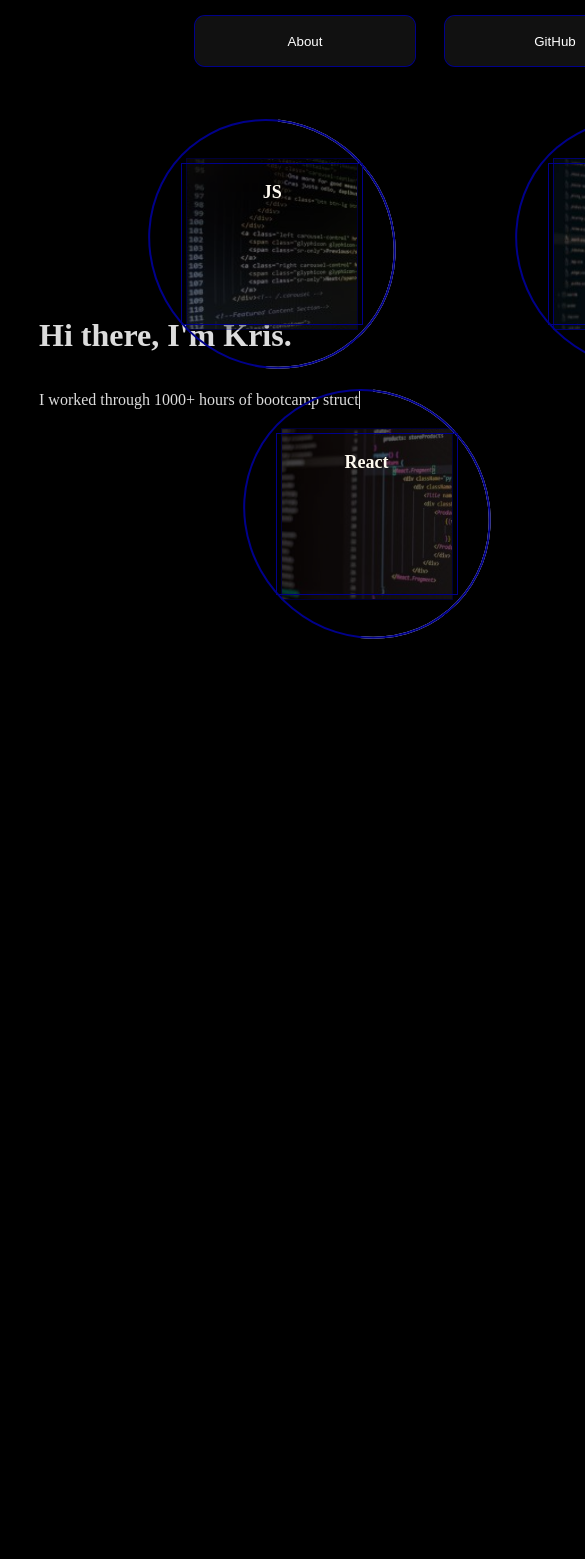
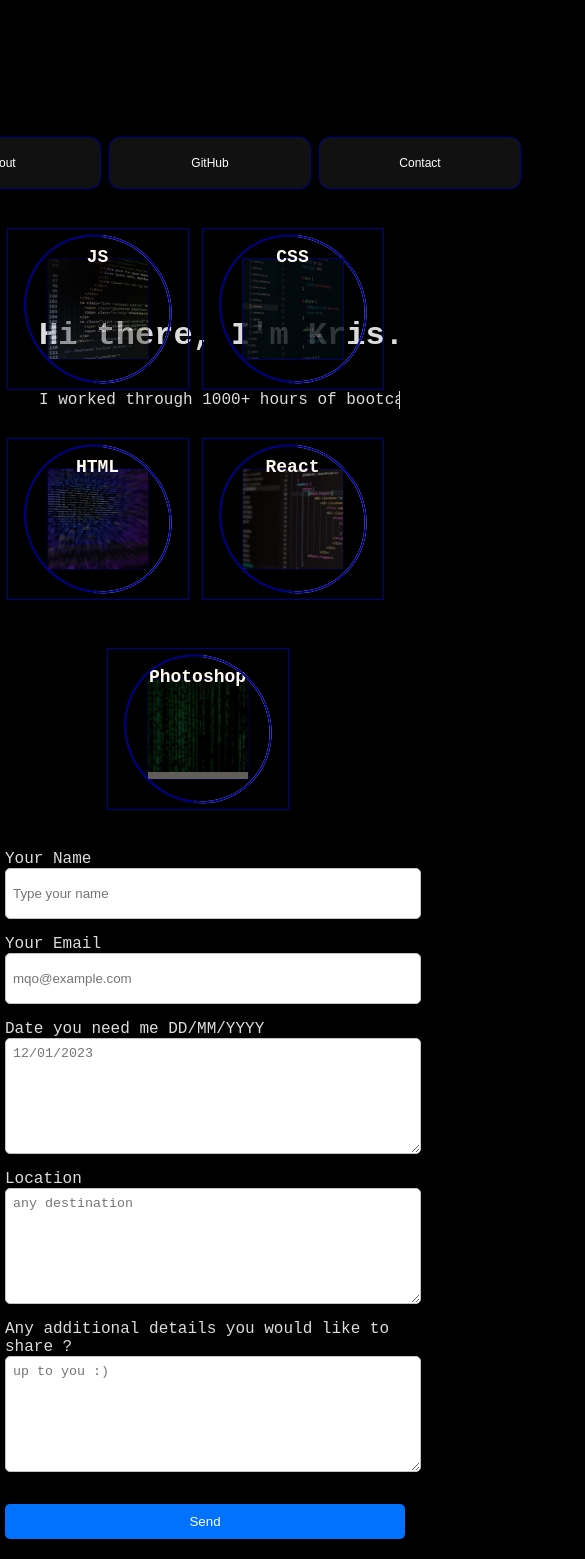
Before and after one commit to kriskris79/my-blackandwhitedev.com-website, a React (Create React App) app in the folder mywebsite/: page / in a window 390 px wide. Shown: the top 1559 px of the page, 585 px wide, since content can reach past the window. Before the commit the page ends 844 px from the top, so only its background shows below. Built offline with nearby package versions, Linux system fonts and the light colour scheme.

Commit message:
contactform

```diff
--- a/mywebsite/package.json
+++ b/mywebsite/package.json
@@ -3,9 +3,11 @@
   "version": "0.1.0",
   "private": true,
   "dependencies": {
+    "@emailjs/browser": "^3.10.0",
     "@testing-library/jest-dom": "^5.16.5",
     "@testing-library/react": "^13.4.0",
     "@testing-library/user-event": "^13.5.0",
+    "emailjs-com": "^3.2.0",
     "react": "^18.2.0",
     "react-dom": "^18.2.0",
     "react-scripts": "5.0.1",
--- a/mywebsite/src/App.css
+++ b/mywebsite/src/App.css
@@ -49,3 +49,14 @@ background-color:black;
     align-items: center;
     background-color: black;
 }
+
+.grid5 {
+    /*height: 400px;*/
+    display: flex;
+    /*flex-wrap: wrap;*/
+    flex-direction: row;
+    align-content: flex-start;
+    justify-content: space-around;
+    align-items: center;
+    background-color: black;
+}
--- a/mywebsite/src/App.js
+++ b/mywebsite/src/App.js
@@ -4,6 +4,7 @@ import './App.css';
 import Navbar from "./components/Navbar";
 import Jobskills from "./components/Jobskills";
 import Textanimation from "./components/Textanimation";
+import Contact from "./components/Contact";
 
 function App() {
     return (
@@ -14,6 +15,7 @@ function App() {
             <div className="grid3"><Textanimation/></div>
             {/*<div className="grid3">grid3 </div>*/}
             <div className="grid4"><Jobskills/></div>
+            <div className="grid5"><Contact/></div>
         </div>
     );
 }
--- /dev/null
+++ b/mywebsite/src/components/Contact.css
@@ -0,0 +1,58 @@
+.StyledContactForm {
+    /* width: 1400px; */
+    display: flex;
+    align-items: center;
+    align-content: center;
+    flex-direction: column;
+}
+
+form {
+    display: flex;
+    align-items: flex-start;
+    flex-direction: column;
+    width: 400px;
+    font-size: 16px;
+    margin-left: 20px;
+}
+
+input {
+    width: 100%;
+    height: 35px;
+    padding: 7px;
+    outline: none;
+    border-radius: 5px;
+    border: 1px solid #c3c3c3;
+}
+
+input:focus {
+    border: 2px solid #0072ff;
+}
+
+textarea {
+    max-width: 100%;
+    min-width: 100%;
+    width: 100%;
+    max-height: 100px;
+    min-height: 100px;
+    padding: 7px;
+    outline: none;
+    border-radius: 5px;
+    border: 1px solid #c3c3c3;
+}
+
+textarea:focus {
+    border: 2px solid #0072ff;
+}
+
+label {
+    margin-top: 1rem;
+}
+
+input[type="submit"] {
+    margin-top: 2rem;
+    cursor: pointer;
+    background: #0072ff;
+    color: white;
+    border: none;
+    margin-bottom: 20px;
+}
--- /dev/null
+++ b/mywebsite/src/components/Contact.js
@@ -0,0 +1,62 @@
+import React, { useRef } from "react";
+import './Contact.css';
+import emailjs from "@emailjs/browser";
+
+
+
+const Contact = () => {
+    const form = useRef();
+
+    const sendEmail = (e) => {
+        e.preventDefault();
+
+        emailjs
+            .sendForm(
+                // "service id taken form email services ",
+                "service_mc8ny4g",
+                // " template id taken from email templates",
+                "template_7bjmygn",
+                form.current,
+                // "user id taken from Account API keys public key "
+                "6QhcJ-Zq2pe-_ZHgE"
+            )
+            .then(
+                (result) => {
+                    console.log(result.text);
+                    console.log("message sent")
+                    console.log(form);
+                    console.log(form.current["0"]);
+                    form.current["0"].value = "";
+                    form.current["1"].value = "";
+                    form.current["2"].value = "";
+                    form.current["3"].value = "";
+                    form.current["4"].value = "";
+                },
+                (error) => {
+                    console.log(error.text);
+                    console.log("error please sent your message again!")
+                }
+            );
+    };
+
+    return (
+        <div className="StyledContactForm" id="contact">
+
+            <form ref={form} onSubmit={sendEmail} id="textform ">
+                <label>Your Name</label>
+                <input type="text" name="user_name" aria-label="write your name "  placeholder="Type your name"/>
+                <label>Your Email</label>
+                <input type="email" name="user_email" aria-label="write your email"  placeholder="mqo@example.com"/>
+                <label>Date you need me DD/MM/YYYY</label>
+                <textarea name="date" aria-label="write your date when do you need me " placeholder="12/01/2023"/>
+                <label>Location</label>
+                <textarea name="location" aria-label="write your location "  placeholder="any destination"/>
+                <label>Any additional details you would like to share ? </label>
+                <textarea name="message" aria-label="write the massage  "  placeholder="up to you :) " />
+                <input type="submit" value="Send"   />
+            </form>
+        </div>
+    );
+};
+
+export default Contact;
--- a/mywebsite/src/components/Jobskills.css
+++ b/mywebsite/src/components/Jobskills.css
@@ -5,14 +5,14 @@
 /*Photoshop */
 
 
-/*body {*/
-/*    margin: 0;*/
-/*    background-color: black;*/
-/*    display: flex;*/
-/*    align-items: center;*/
-/*    height: 100vh;*/
-/*    width: 100vw;*/
-/*}*/
+body {
+    margin: 0;
+    background-color: black;
+    display: flex;
+    align-items: center;
+    height: 100vh;
+    width: 100vw;
+}
 
 .container {
     height: 100vh;
@@ -215,3 +215,144 @@ p {
 .fa-plane {
     font-size: 16px;
 }
+
+
+/* Extra small devices (older Phones) */
+@media screen and (max-width: 410px) {
+    body {
+        margin: 0;
+        background-color: black;
+        display: flex;
+        align-items: center;
+        height: 100vh;
+        width: 100vw;
+    }
+
+    .container {
+        height: 100vh;
+        width: 100vw;
+        max-height: 600px;
+        max-width: 100vw;
+        min-height: 600px;
+        min-width: 320px;
+        display: flex;
+        justify-content: center;
+        align-items: center;
+        margin: 0 auto;
+        flex-wrap: wrap;
+    }
+
+    .panel {
+        height: 200px;
+        width: 140px;
+        position: relative;
+        margin: 5px;
+    }
+
+    .panel:last-child {
+        margin-right: 0;
+    }
+
+    .panel:hover .card {
+        filter: blur(1.5);
+    }
+
+    .panel:hover .card1 {
+        background-size: 215% 135%;
+    }
+
+    .panel:hover .card2 {
+        background-size: 115% 115%;
+    }
+
+    .panel:hover .card3 {
+        background-size: 155% 115%;
+    }
+
+    .panel:hover .card4 {
+        background-size: 155% 115%;
+    }
+
+    .panel:hover .card5 {
+        background-size: 155% 115%;
+    }
+
+    .panel:hover .title {
+        color: rgba(255, 255, 255, 0.2);
+    }
+
+    .panel:hover .border {
+        border: 1px solid darkblue;
+    }
+
+    .panel:hover .slide {
+        bottom: 0px;
+    }
+
+    .panel:hover .ring:before,
+    .panel:hover .ring:after {
+        transform: translateX(-50%) translateY(-50%) rotate(720deg);
+    }
+
+    .ring,
+    .card,
+    .border,
+    .slide,
+    .line {
+        display: flex;
+        justify-content: center;
+        align-items: center;
+    }
+
+    .ring {
+        color: #fffbf1;
+        position: absolute;
+        top: 50%;
+        left: 50%;
+        transform: translateX(-50%) translateY(-50%);
+        font-size: 100px;
+    }
+
+    .card {
+        background: #f0ead6;
+        position: relative;
+        transition: all 1s;
+        height: 100px;
+        width: 100px;
+        border: 1px solid darkblue;
+    }
+
+    .card1 {
+        background-image: url("../assets/js.jpg");
+        background-repeat: no-repeat;
+        background-size: 200% 120%;
+        opacity: 0.4;
+    }
+
+    .card2 {
+        background-image: url("../assets/css.jpg");
+        background-repeat: no-repeat;
+        background-size: 100% 100%;
+        opacity: 0.8;
+    }
+
+    .card3 {
+        background-image: url("../assets/html.jpg");
+        background-repeat: no-repeat;
+        background-size: 140% 100%;
+        opacity: 0.4;
+    }
+
+    .card4 {
+        background-image: url("../assets/react.jpg");
+        background-repeat: no-repeat;
+        background-size: 140% 100%;
+        opacity: 0.4;
+    }
+
+    .card5 {
+        background-image: url("../assets/photoshop.jpg");
+        background-repeat: no-repeat;
+        background-size: 140px;
+    }
+}
--- a/mywebsite/src/components/Navbar.css
+++ b/mywebsite/src/components/Navbar.css
@@ -10,8 +10,145 @@
 /*    background: orangered;*/
 /*}*/
 
+/*.glow-on-hover {*/
+/*    width: 220px;*/
+/*    height: 50px;*/
+/*    border: none;*/
+/*    outline: none;*/
+/*    color: #fff;*/
+/*    background: #111;*/
+/*    cursor: pointer;*/
+/*    position: relative;*/
+/*    z-index: 0;*/
+/*    border-radius: 10px;*/
+/*    margin-right: 30px;*/
+/*    box-shadow: 0 0 0 1px darkblue;*/
+
+/*}*/
+
+/*.glow-on-hover:before {*/
+/*    content: '';*/
+/*    background: linear-gradient(45deg, #ff0000, #ff7300, #fffb00, #48ff00, #00ffd5, #002bff, #7a00ff, #ff00c8, #ff0000);*/
+/*    position: absolute;*/
+/*    top: -2px;*/
+/*    left:-2px;*/
+/*    background-size: 400%;*/
+/*    z-index: -1;*/
+/*    filter: blur(5px);*/
+/*    width: calc(100% + 4px);*/
+/*    height: calc(100% + 4px);*/
+/*    animation: glowing 15s linear infinite;*/
+/*    opacity: 0;*/
+/*    transition: opacity .3s ease-in-out;*/
+/*    border-radius: 10px;*/
+/*}*/
+
+/*.glow-on-hover:active {*/
+/*    color: #000*/
+/*}*/
+
+/*.glow-on-hover:active:after {*/
+/*    background: transparent;*/
+/*}*/
+
+/*.glow-on-hover:hover:before {*/
+/*    opacity: 1;*/
+/*}*/
+
+/*.glow-on-hover:after {*/
+/*    z-index: -1;*/
+/*    content: '';*/
+/*    position: absolute;*/
+/*    width: 100%;*/
+/*    height: 100%;*/
+/*    background: #111;*/
+/*    left: 0;*/
+/*    top: 0;*/
+/*    border-radius: 10px;*/
+/*}*/
+
+/*@keyframes glowing {*/
+/*    0% { background-position: 0 0; }*/
+/*    50% { background-position: 500% 0; }*/
+/*    100% { background-position: 0 0; }*/
+/*}*/
+
+
+/* Media Queries */
+
+/* Extra extra small devices (older Phones) */
+@media screen and (max-width: 410px) {
+    .glow-on-hover {
+        width: 200px;
+        margin-right: 10px;
+        font-size: 12px;
+    }
+    .body {
+        flex-direction: column;
+    }
+}
+
+/* Extra small devices (Phones) */
+@media screen and (min-width: 411px) and (max-width: 576px) {
+    .glow-on-hover {
+        width: 220px;
+        margin-right: 15px;
+        font-size: 14px;
+    }
+    .body {
+        flex-direction: column;
+    }
+}
+
+/* Small devices (Tablets) */
+@media screen and (min-width: 577px) and (max-width: 768px) {
+    .glow-on-hover {
+        width: 240px;
+        margin-right: 20px;
+        font-size: 16px;
+    }
+}
+
+/* Medium devices (Desktops) */
+@media screen and (min-width: 769px) and (max-width: 992px) {
+    .glow-on-hover {
+        width: 260px;
+        margin-right: 25px;
+        font-size: 18px;
+    }
+}
+
+/* Large devices (Desktops) */
+@media screen and (min-width: 993px) and (max-width: 1200px) {
+    .glow-on-hover {
+        width: 280px;
+        margin-right: 30px;
+        font-size: 20px;
+    }
+}
+
+/* Extra large devices (Desktops) */
+@media screen and (min-width: 1201px) {
+    .glow-on-hover {
+        width: 300px;
+        margin-right: 35px;
+        font-size: 22px;
+    }
+}
+
+.body {
+    margin: 0;
+    padding: 0;
+    width: 100%;
+    height: 100vh;
+    display: flex;
+    flex-direction: row;
+    justify-content: center;
+    align-items: center;
+    background: orangered;
+}
+
 .glow-on-hover {
-    width: 220px;
     height: 50px;
     border: none;
     outline: none;
@@ -21,9 +158,7 @@
     position: relative;
     z-index: 0;
     border-radius: 10px;
-    margin-right: 30px;
     box-shadow: 0 0 0 1px darkblue;
-
 }
 
 .glow-on-hover:before {
--- a/mywebsite/src/components/Textanimation.css
+++ b/mywebsite/src/components/Textanimation.css
@@ -1,8 +1,8 @@
-/*body {*/
-/*    background: rgb(43,78,104);*/
-/*    color: rgb(220,220,220);*/
-/*    font-family: 'Fira Code', monospace;*/
-/*}*/
+body {
+    background: rgb(43,78,104);
+    color: rgb(220,220,220);
+    font-family: 'Fira Code', monospace;
+}
 body {
     margin: 0;
     padding: 0;
```
Also changed, not shown: 1 other file (tests, documents, lock files or other folders).
